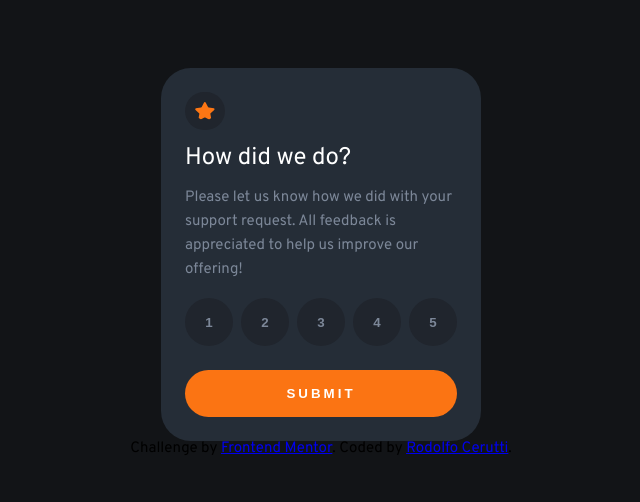
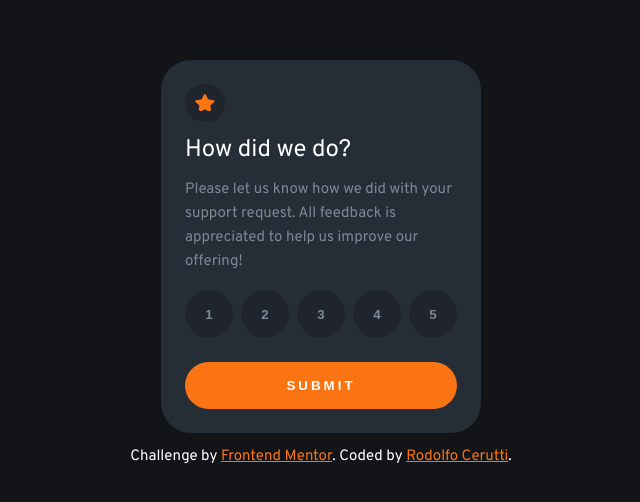
Before and after one commit to rodolfocerutti/InteractiveRatingComponent, a plain HTML site: page index.html in a window 1280 px wide. Shown: the part 138-640 px from the top of the page, without its empty margins (319-959 px from the left). Drawn offline with Linux system fonts and the light colour scheme.

Commit message:
Projeto Finalizado 12/06/2023

```diff
--- a/index.html
+++ b/index.html
@@ -62,10 +62,11 @@
 
   <!-- Thank you state end -->
 
-  <div class="attribution">
-    Challenge by <a href="https://www.frontendmentor.io?ref=challenge" target="_blank">Frontend Mentor</a>.
-    Coded by <a href="#">Rodolfo Cerutti</a>.
-  </div>
+  <section class="attribution">
+    <div>
+      Challenge by <a href="https://www.frontendmentor.io?ref=challenge" target="_blank">Frontend Mentor</a>.
+      Coded by <a href="https://www.frontendmentor.io/profile/rodolfocerutti">Rodolfo Cerutti</a>.
+    </div>
+  </section>
 </body>
-
 </html>
--- a/style/style.css
+++ b/style/style.css
@@ -134,5 +134,14 @@ body{
     padding: .5rem 1rem;
     border-radius: 30px;
     margin: .5rem;
-    color: var(--Orange)
+    color: var(--Orange);
 }
+
+.attribution{
+    padding-top: 1rem;
+    color: var(--white)
+}
+
+.attribution a{
+    color: var(--Orange);
+}
```
